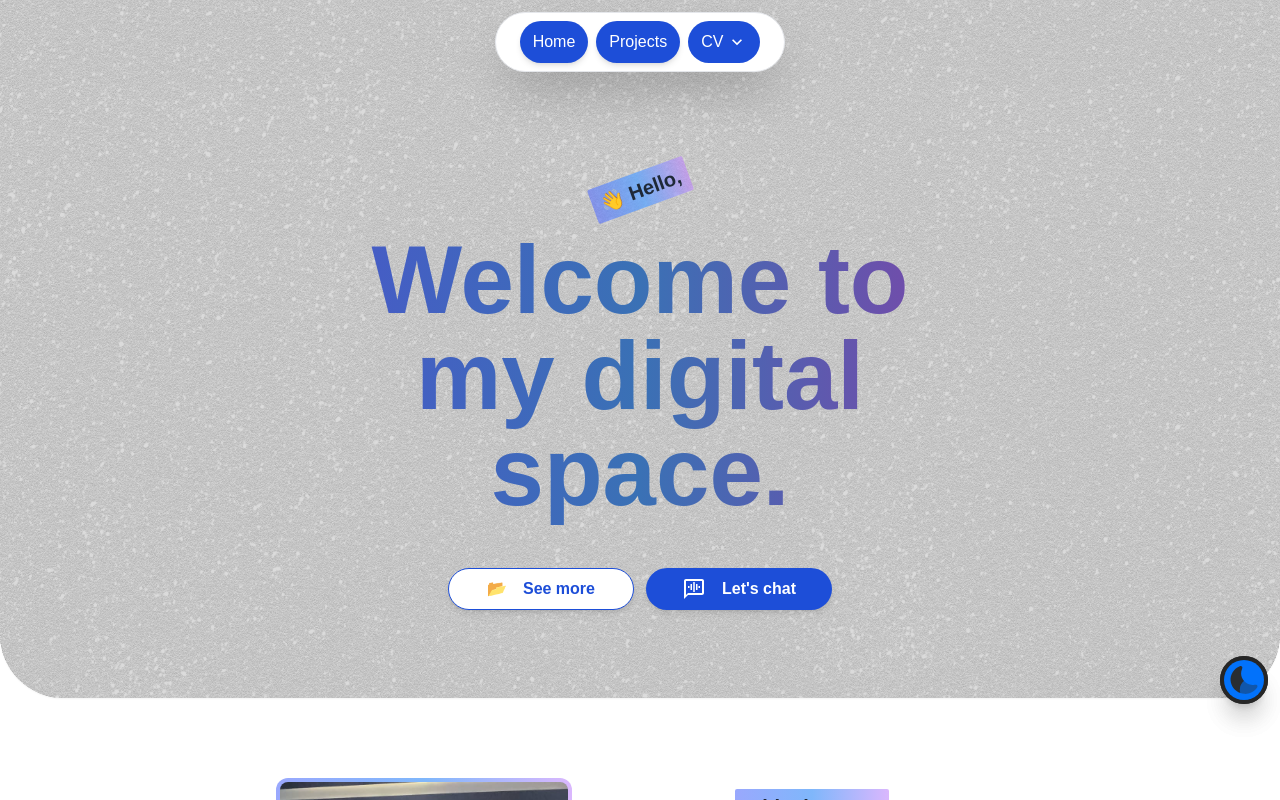
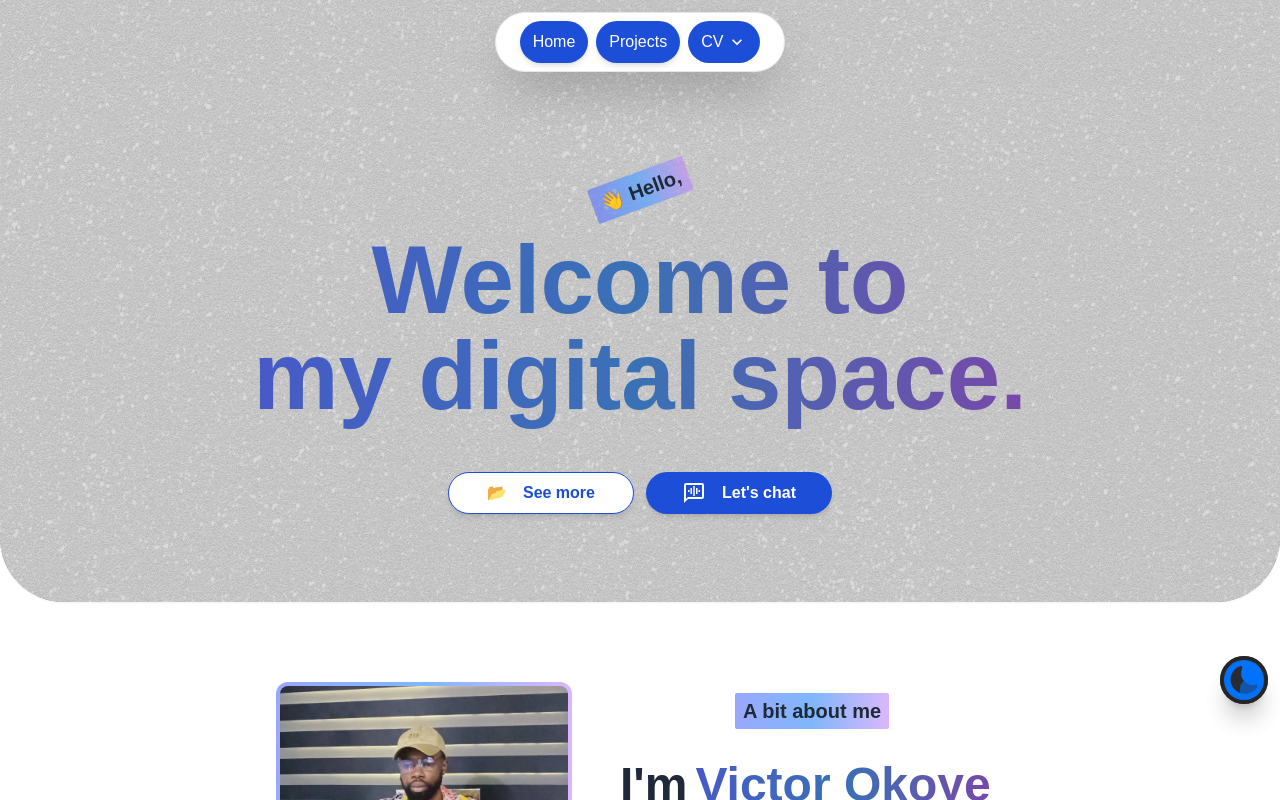
Before and after one commit to chivicoko/victorokoye, a Next.js app: page / in a window 1280 px wide. Shown: the top 800 px of the page. Built offline with nearby package versions, Linux system fonts and the light colour scheme; a web font is replaced by a local one.

Commit message:
update ui responsiveness

```diff
--- a/src/components/CTA.tsx
+++ b/src/components/CTA.tsx
@@ -15,7 +15,7 @@ const CTA = () => {
         <p className="w-fit self-center text-xl font-bold text-gray-800 dark:text-gray-100 bg-gradient-to-r from-[#5971fc9c] via-[#60a5facd] to-[#c084fc95] py-1 px-2 rounded-sm">
             🎗️ A wise man once said 🎗️
         </p>
-        <p className='text-3xl'>
+        <p className='text-3xl lg:px-32 xl:px-0'>
             <span className='text-5xl sm:text-7xl leading-2 bg-gradient-to-r from-[#5870fa] via-[#0272fb] to-[#7f03fb] bg-clip-text text-transparent'>&quot;</span>
                 <span className='bg-gradient-to-r from-[#5870fa] via-[#0272fb] to-[#7f03fb] bg-clip-text text-transparent font-bold text-5xl'>Time</span> is more valuable than <span className='bg-gradient-to-r from-[#5870fa] via-[#0272fb] to-[#7f03fb] bg-clip-text text-transparent font-bold'>money</span>. You can get more <span className='bg-gradient-to-r from-[#5870fa] via-[#0272fb] to-[#7f03fb] bg-clip-text text-transparent font-bold'>money</span>, but you cannot get more <span className='bg-gradient-to-r from-[#5870fa] via-[#0272fb] to-[#7f03fb] bg-clip-text text-transparent font-bold text-5xl'>time</span>
             <span className='text-5xl sm:text-7xl leading-2 bg-gradient-to-r from-[#5870fa] via-[#0272fb] to-[#7f03fb] bg-clip-text text-transparent'>&quot;</span>
--- a/src/components/Header.tsx
+++ b/src/components/Header.tsx
@@ -46,10 +46,10 @@ const Header = () => {
           <div className="bg-neutral-300 dark:bg-neutral-700 absolute inset-0 bg-opacity-80 dark:bg-opacity-80 rounded-b-[4rem]"></div>
 
           {pathName === '/' &&
-            <div className="z-10 flex items-center justify-center flex-col gap-6 md:w-1/2 m-auto text-center py-16">
+            <div className="z-10 flex items-center justify-center flex-col gap-6 lg:w-3/4 xl:w-2/3 m-auto text-center py-16">
               <p className="transform -rotate-[20deg] text-xl font-bold text-gray-800 dark:text-gray-100 bg-gradient-to-r from-[#5971fc9c] via-[#60a5facd] to-[#c084fc95] py-1 px-2 rounded-sm">👋 Hello,</p>
-              <h1 className="pb-2 text-5xl md:text-8xl font-bold bg-gradient-to-r from-[#475ac7] via-[#3a71b5] to-[#7848a9] bg-clip-text text-transparent dark:from-[#647af3] dark:via-[#0272fb] dark:to-[#962efd]">
-                Welcome to my digital space.
+              <h1 className="flex flex-col items-center pb-2 text-5xl md:text-8xl font-bold bg-gradient-to-r from-[#475ac7] via-[#3a71b5] to-[#7848a9] bg-clip-text text-transparent dark:from-[#647af3] dark:via-[#0272fb] dark:to-[#962efd]">
+                <span>Welcome to</span> <span>my digital space.</span>
               </h1>
 
               <div className={`flex w-full md:w-96 items-center justify-center gap-3 m-auto mt-4`}>
@@ -64,9 +64,9 @@ const Header = () => {
           }
 
           {pathName === '/projects' &&
-            <div className="z-10 flex items-center justify-center flex-col gap-6 md:w-1/2 m-auto text-center py-16">
-              <h1 className="pb-2 text-4xl md:text-6xl font-bold bg-gradient-to-r from-[#475ac7] via-[#3a71b5] to-[#7848a9] bg-clip-text text-transparent dark:from-[#647af3] dark:via-[#0272fb] dark:to-[#962efd]">
-                Here are some of the projects I have worked on.
+            <div className="z-10 flex items-center justify-center flex-col gap-6 lg:w-3/4 xl:w-2/3 m-auto text-center py-16">
+              <h1 className="flex flex-col items-center pb-2 text-4xl md:text-6xl font-bold bg-gradient-to-r from-[#475ac7] via-[#3a71b5] to-[#7848a9] bg-clip-text text-transparent dark:from-[#647af3] dark:via-[#0272fb] dark:to-[#962efd]">
+                <span>Here are </span> <span>some of the projects</span> <span>I have worked on.</span>
               </h1>
 
               <div className={`flex w-full md:w-96 items-center justify-center flex-wrap md:flex-nowrap gap-3 m-auto mt-4`}>
--- a/src/components/Projects.tsx
+++ b/src/components/Projects.tsx
@@ -65,13 +65,13 @@ const Projects = () => {
     }, [initialRangeValue, secondRangeValue]);
 
     return (
-        <div id='projects' className={`${pathName === '/projects' ? "my-20" : 'my-12'} w-full flex flex-col items-center justify-center gap-12 py-12 px-4 sm:px-12 rounded-[4rem] bg-neutral-200 dark:bg-neutral-600`}>
+        <div id='projects' className={`${pathName === '/projects' ? "my-20" : 'my-12'} w-full flex flex-col items-center justify-center gap-12 py-12 px-4 sm:px-12 md:px-6 rounded-[4rem] bg-neutral-200 dark:bg-neutral-600`}>
 
             <p className="w-fit text-xl font-bold text-gray-800 dark:text-gray-100 bg-gradient-to-r from-[#5971fc9c] via-[#60a5facd] to-[#c084fc95] py-1 px-2 rounded-sm my-2">
                 Projects
             </p>
 
-            <div className="w-full flex flex-col gap-12 lg:px-12 xl:px-40">
+            <div className="w-full flex flex-col gap-12 lg:px-10 xl:px-10 2xl:px-40">
                 {renderedProjects}
             </div>
 
```
